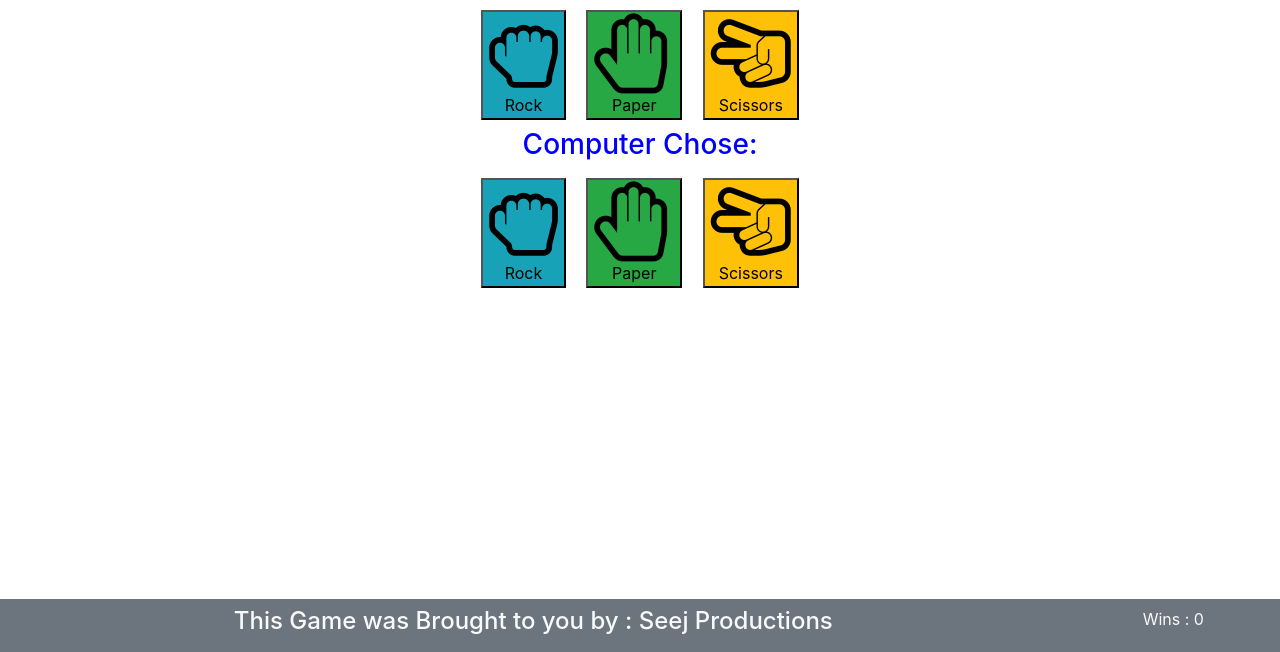
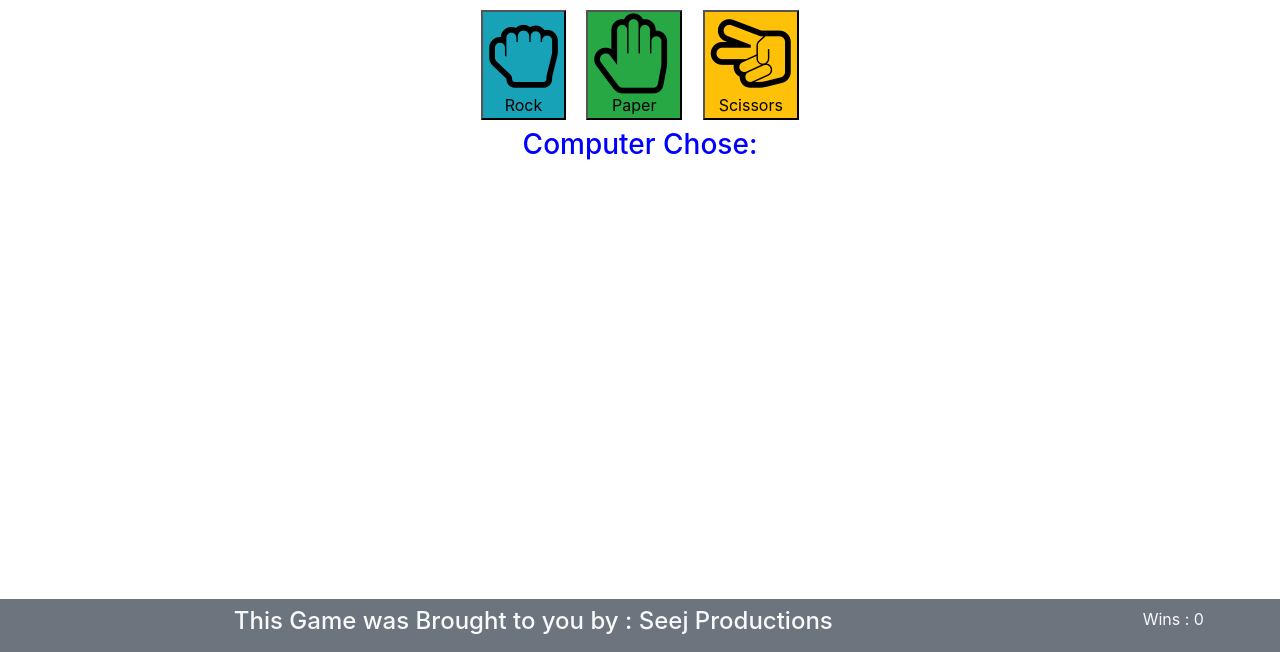
Before and after one commit to ChesterJGreen/rockpaperscissors, a plain HTML site: page index.html in a window 1280 px wide. Shown: the part 148-800 px from the top of the page. Drawn offline with nearby package versions, Linux system fonts and the light colour scheme.

Commit message:
removed display on lower buttons

```diff
--- a/index.html
+++ b/index.html
@@ -59,11 +59,11 @@
     </div>
     <div class="row">
       <div class="col-12 justify-content-around">
-        <button class="btn-button bg-info m-2" id="rockcomp"><i class="fa fa-hand-rock-o fa-5x"
+        <button class="btn-button bg-info m-2 d-none" id="rockcomp"><i class="fa fa-hand-rock-o fa-5x"
             aria-hidden="true"></i><br>Rock</br></button>
-        <button class="btn-button bg-success m-2" id="papercomp"><i class="fa fa-hand-paper-o fa-5x"
+        <button class="btn-button bg-success m-2 d-none" id="papercomp"><i class="fa fa-hand-paper-o fa-5x"
             aria-hidden="true"></i><br>Paper</br></button>
-        <button class="btn-button bg-warning m-2" id="scissorscomp"><i class="fa fa-hand-scissors-o fa-5x"
+        <button class="btn-button bg-warning m-2 d-none" id="scissorscomp"><i class="fa fa-hand-scissors-o fa-5x"
             aria-hidden="true"></i><br>Scissors</br></button>
       </div>
     </div>
```
